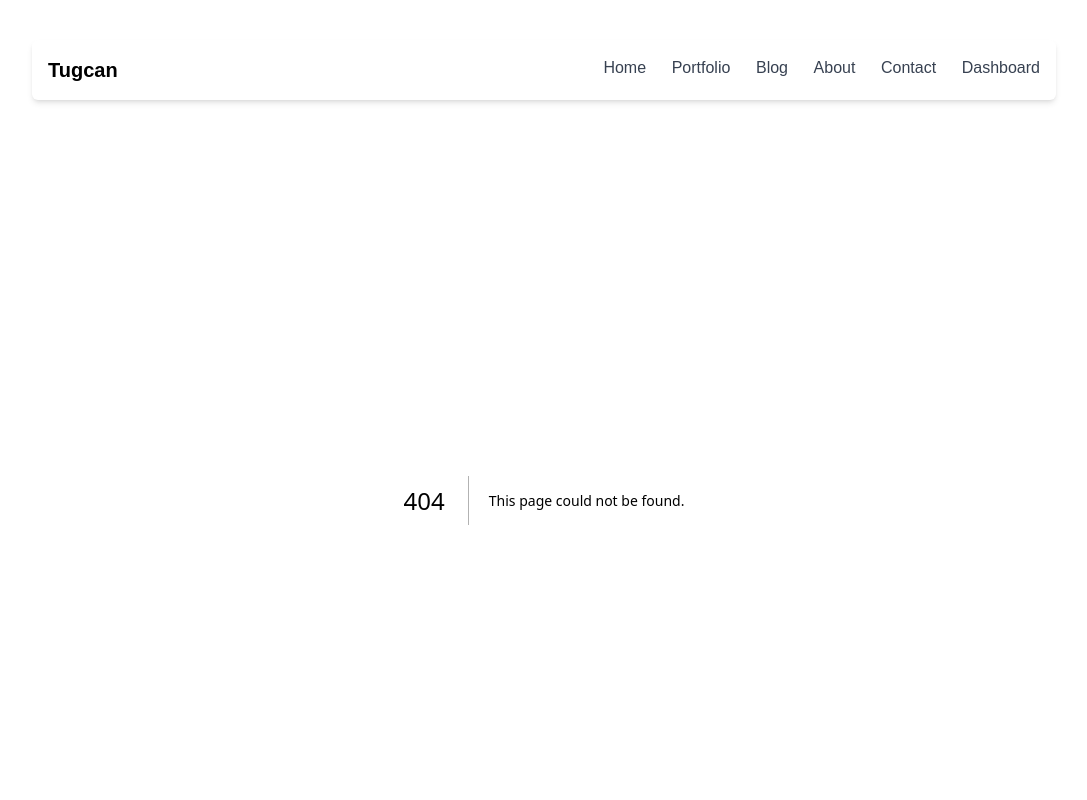
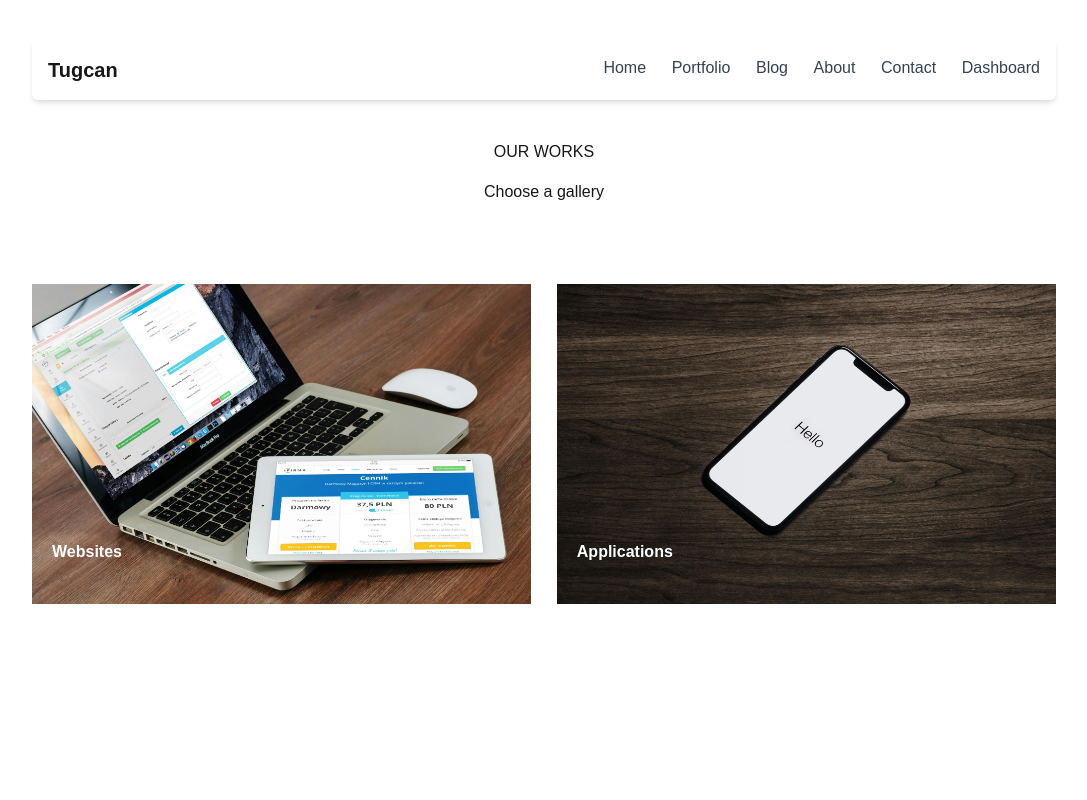
Before and after one commit to tugcan-kartal/Blog, a Next.js app: page /portfolio in a window 1280 px wide. Before the commit this address had no page. Shown: the top 800 px of the page, without its empty margins (96-1183 px from the left). Built offline with nearby package versions, Linux system fonts and the light colour scheme.

Commit message:
added portfolio

```diff
--- a/src/app/page.tsx
+++ b/src/app/page.tsx
@@ -5,7 +5,7 @@ import Link from "next/link";
 export default function Home() {
   return (
     <div className="flex justify-center items-center min-h-screen">
-      <div className="container mx-auto flex flex-col lg:flex-row items-center gap-10 gap-x-[10vw] px-4 py-10">
+      <div className="container flex flex-col lg:flex-row justify-center items-center gap-x-[10vw]">
 
         <div className="flex flex-col gap-6 max-w-lg text-center lg:text-left">
           <h1 className="text-4xl sm:text-5xl lg:text-6xl font-bold text-gray-900 leading-tight">
--- /dev/null
+++ b/src/app/portfolio/layout.tsx
@@ -0,0 +1,15 @@
+import React, { ReactNode } from "react";
+
+interface LayoutProps{
+    children: ReactNode;
+}
+
+const Layout:React.FC<LayoutProps>=({children})=>{
+    return(
+        <div className="min-h-screen">
+            {children}
+        </div>
+    )
+}
+
+export default Layout;
--- /dev/null
+++ b/src/app/portfolio/page.tsx
@@ -0,0 +1,31 @@
+import Image from "next/image";
+import React from "react";
+import WebsiteImage from "@/../public/PortfolioPage-Websites.jpg";
+import ApplicationsImage from "@/../public/PortfolioPage-Applications.jpg";
+import Link from "next/link";
+
+
+const Portfolio:React.FC=()=>{
+    return(
+        <div>
+            <div className="mt-[5vh] flex flex-col items-center justify-center gap-y-[2vh]">
+                <div>OUR WORKS</div>
+                <div>Choose a gallery</div>
+            </div>
+
+            <div className="flex justify-between mt-[10vh] gap-x-[2vw]">
+                <div className="relative">
+                    <Link href={"/portfolio/websites"} className="absolute text-white bottom-10 left-5 font-semibold">Websites</Link>
+                    <Image className="w-[40vw] h-[40vh]" src={WebsiteImage} alt="not found"/>
+                </div>
+
+                <div className="relative">
+                    <Link href={"/portfolio/applications"} className="absolute text-white bottom-10 left-5 font-semibold">Applications</Link>
+                    <Image className="w-[40vw] h-[40vh]" src={ApplicationsImage} alt="not found"/>
+                </div>
+            </div>
+        </div>
+    )
+}
+
+export default Portfolio;
```
Also changed, not shown: public/PortfolioPage-Applications.jpg (added), public/PortfolioPage-Websites.jpg (added), src/app/portfolio/[category]/data.ts (added), src/app/portfolio/[category]/page.tsx (added).
